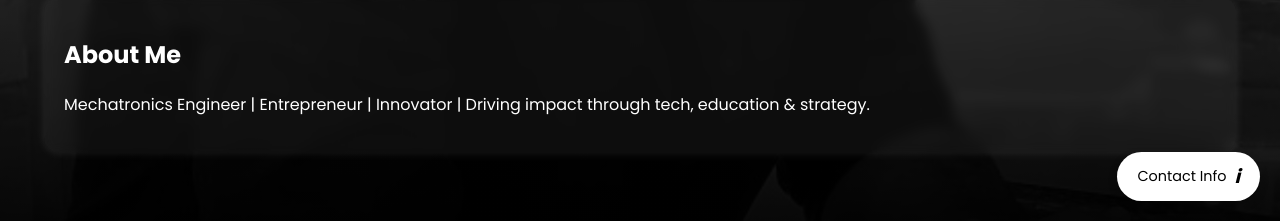
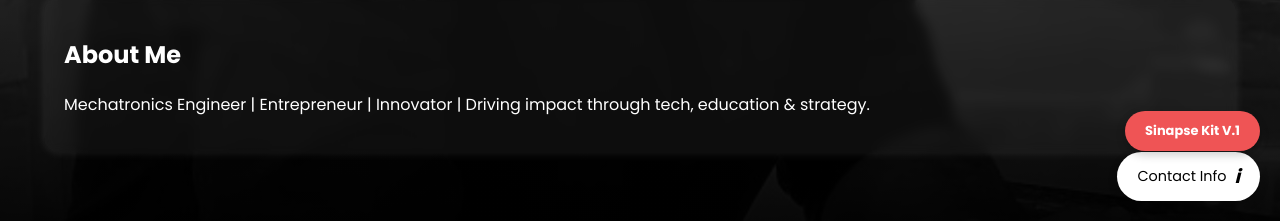
Before and after one commit to Jigar5900/-business-card, a plain HTML site: page index.html in a window 1280 px wide. Shown: the part 579-800 px from the top of the page. Drawn offline with Linux system fonts and the light colour scheme.

Commit message:
Update index.html

```diff
--- a/index.html
+++ b/index.html
@@ -193,6 +193,23 @@ body, div, p, h1, h2, h3, a, button {
     <p>Mechatronics Engineer | Entrepreneur | Innovator | Driving impact through tech, education & strategy.</p>
   </div>
   <div id="saveContactBtn">
+    <div id="downloadPdfBtn" style="
+  position: fixed;
+  bottom: 70px;  /* above Contact Info button */
+  right: 20px;
+  background-color: #ef5455;  /* Sinapse signature color */
+  color: white;
+  border-radius: 25px;
+  padding: 10px 20px;
+  font-weight: 600;
+  font-size: 0.9em;
+  box-shadow: 0 4px 10px rgba(0,0,0,0.2);
+  z-index: 4;
+  cursor: pointer;
+  text-align: center;
+">
+ Sinapse Kit V.1
+</div>
   Contact Info <span class="info-icon">i</span>
 </div>
   <div id="contactMenu" style="display: none;">
@@ -211,6 +228,18 @@ body, div, p, h1, h2, h3, a, button {
     </div>
   </div>
   <script>
+    document.getElementById('downloadPdfBtn').addEventListener('click', () => {
+  // Replace the URL below with the actual path to your PDF file
+  const pdfUrl = 'sinapse_robotics_kit_specs.pdf';
+
+  // Create a temporary link to trigger download
+  const link = document.createElement('a');
+  link.href = pdfUrl;
+  link.download = 'Sinapse_Robotics_Kit_Specs.pdf';  // Suggested filename
+  document.body.appendChild(link);
+  link.click();
+  document.body.removeChild(link);
+});
     const saveContactBtn = document.getElementById("saveContactBtn");
     const contactMenu = document.getElementById("contactMenu");
     const contactModal = document.getElementById("contactModal");
```
